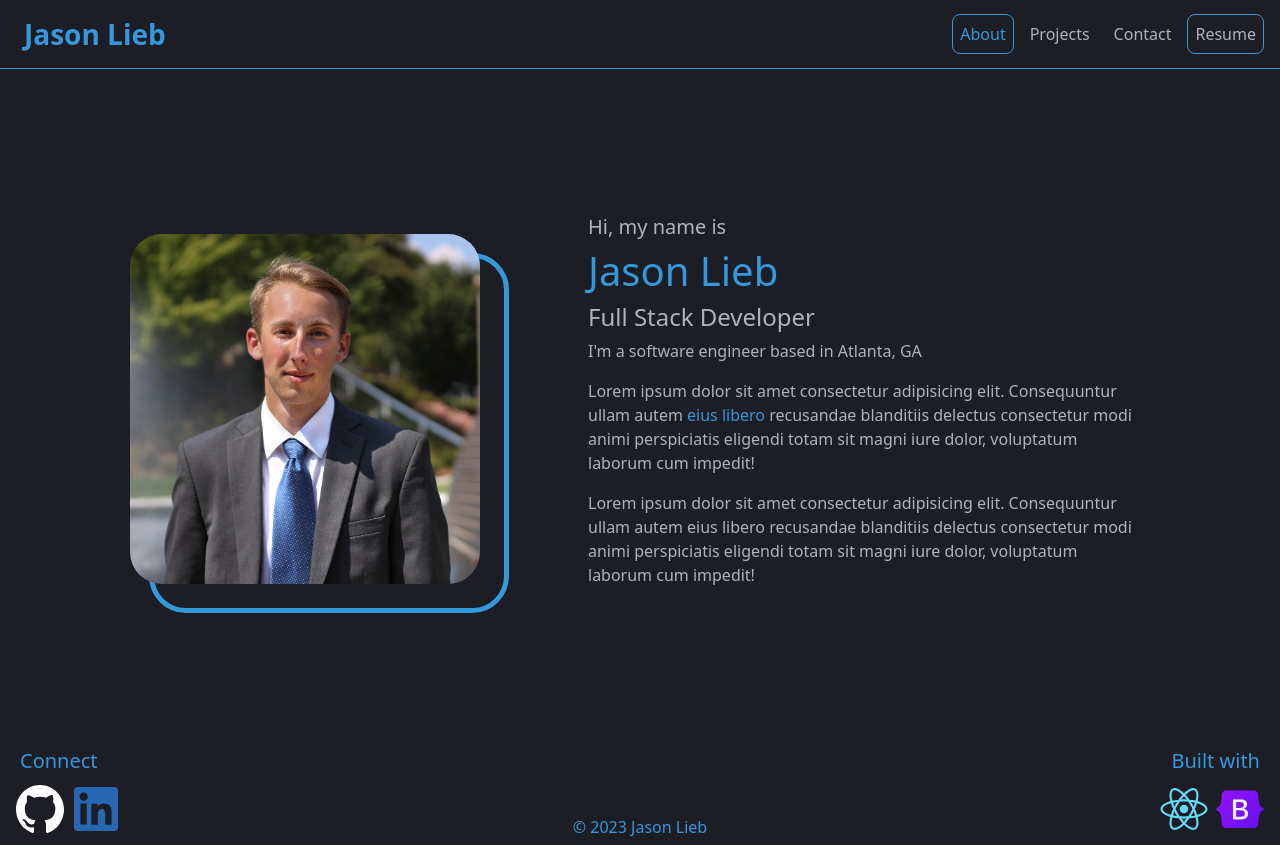
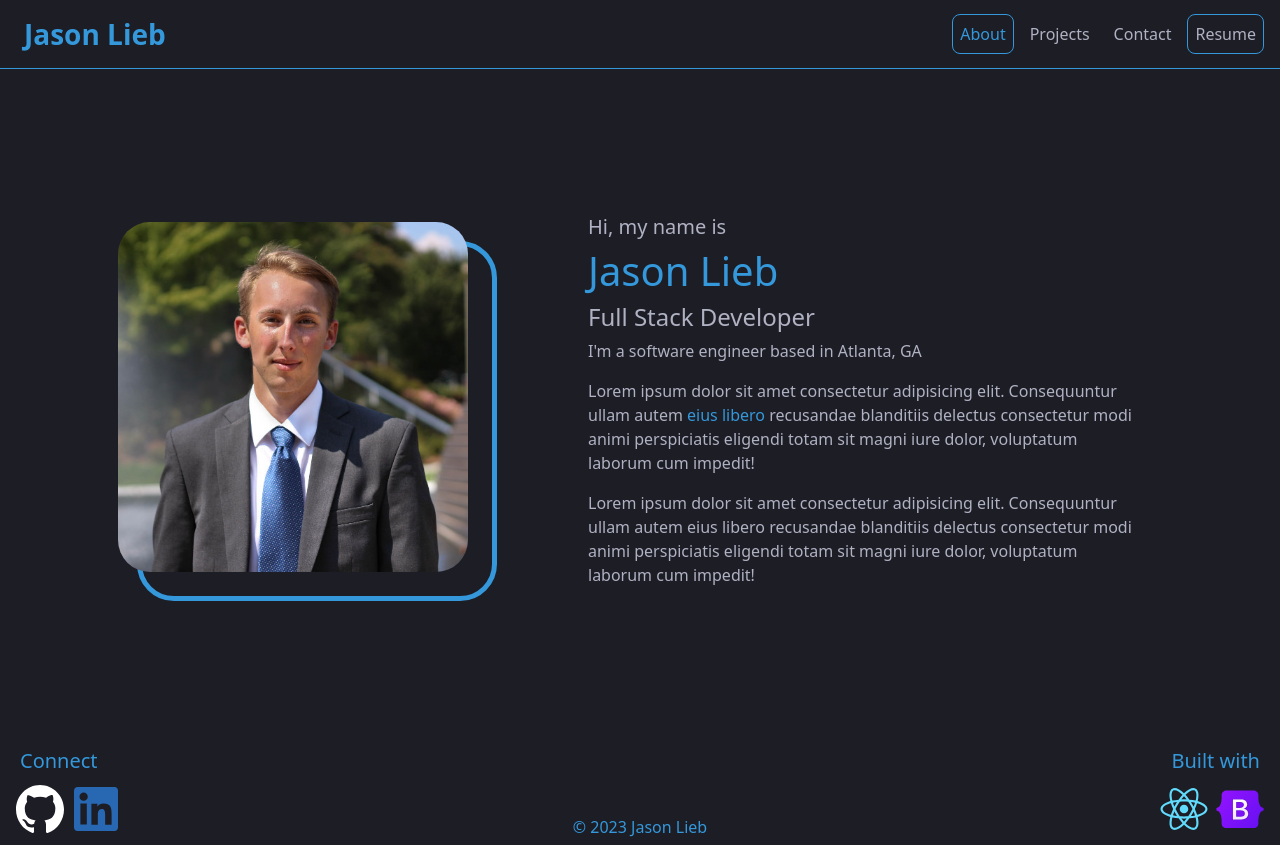
Before and after one commit to jason-lieb/Portfolio, a React (Create React App) app: page / in a window 1280 px wide. Built offline with nearby package versions, Linux system fonts and the light colour scheme.

Commit message:
tweak styling

```diff
--- a/src/assets/App.css
+++ b/src/assets/App.css
@@ -46,8 +46,8 @@ span {
 
 .profile-container {
   position: relative;
-  top: 1.5rem;
-  left: 1.5rem;
+  top: 0.75rem;
+  left: 0.75rem;
   margin: 3rem;
   outline: 5px solid var(--accent);
   border-radius: 1rem;
@@ -81,6 +81,10 @@ h6 {
   margin: 0;
 }
 
+footer {
+  margin: 0.5rem 0;
+}
+
 footer .hstack {
   justify-content: space-between;
   align-items: flex-end;
--- a/src/components/Navigation.jsx
+++ b/src/components/Navigation.jsx
@@ -24,7 +24,7 @@ export default function NavBar() {
           <Navbar.Toggle aria-controls="basic-navbar-nav" />
         </Container>
         <Navbar.Collapse className="align-items-center">
-          <Nav className="d-flex flex-row align-items-center justify-content-around mt-3 mt-md-0">
+          <Nav className="d-flex flex-row align-items-center justify-content-around mt-3 mt-sm-0">
             <LinkContainer to={'/'}>
               <Nav.Link>About</Nav.Link>
             </LinkContainer>
--- a/src/pages/About.jsx
+++ b/src/pages/About.jsx
@@ -7,7 +7,7 @@ export default function About() {
       fluid
       className="my-md-5 page d-flex justify-content-center align-items-center container-xl"
     >
-      <Stack className="d-flex flex-md-row align-items-center">
+      <Stack className="d-flex flex-lg-row align-items-center">
         <div className="rounded-5 profile-container">
           <img
             className="rounded-5 profile"
--- a/src/pages/Contact.jsx
+++ b/src/pages/Contact.jsx
@@ -82,6 +82,7 @@ export default function Contact() {
               display: 'block',
               margin: '2rem auto 0',
               background: 'var(--accent)',
+              border: 'var(--accent)',
             }}
             type="submit"
           >
```
